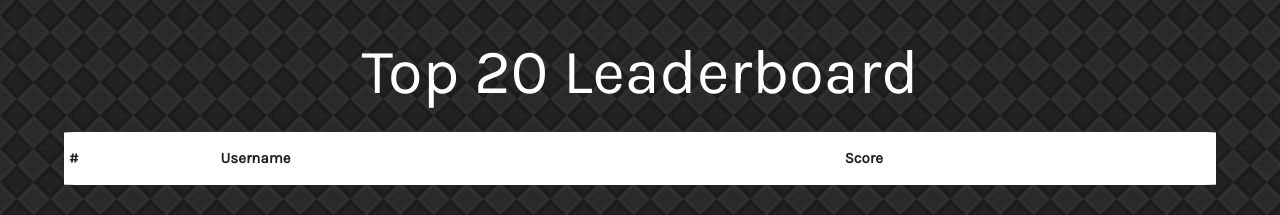
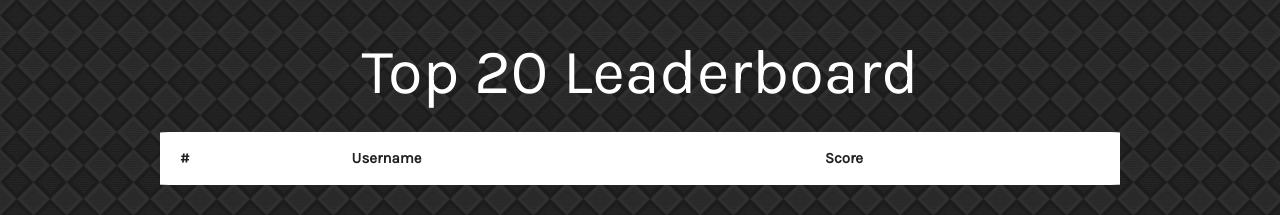
Before and after one commit to epituch/Translate-Game, a website: page leaderboardpage/leaderboard.html in a window 1280 px wide. Shown: the part 68-283 px from the top of the page. Drawn offline with nearby package versions, Linux system fonts and the light colour scheme; no server answers.

Commit message:
Fixed table width and spacing

```diff
--- a/leaderboardpage/leaderboard.css
+++ b/leaderboardpage/leaderboard.css
@@ -12,9 +12,18 @@ body {
 
 #table-div {
     background-color: white;
-    width: 90%;
+    width: 95%;
     margin: 0 auto;
     border-radius: 1%;
+}
+
+@media (min-width: 1000px){
+    #table-div {
+        background-color: white;
+        width: 75%;
+        margin: 0 auto;
+        border-radius: 1%;
+    }
 }
 
 nav {
@@ -24,3 +33,8 @@ nav {
 .nav-link {
     font-size: 20px;
 }
+
+th, td{
+    padding-left: 20px !important;
+    text-align: left !important;
+}
```
Also changed, not shown: leaderboardpage/leaderboard.html (+1 -2 lines).
